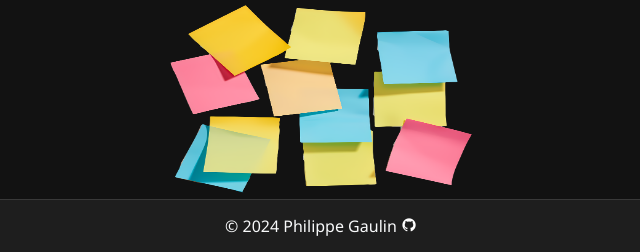
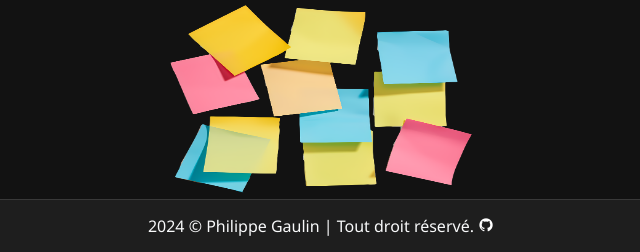
Before and after one commit to PHlLlPPE/tableau_competence, a PHP site: page /login.php in a window 1280 px wide. Shown: the part 564-816 px from the top of the page, without its empty margins (319-959 px from the left). Run offline with PHP 8.4, Linux system fonts and the light colour scheme.

Commit message:
Add files via upload

```diff
--- a/login.php
+++ b/login.php
@@ -41,9 +41,10 @@ if ($_SERVER['REQUEST_METHOD'] === 'POST') {
     <h1 class="troll">Vous verrez, c'est mieux que les post-it !</h1>
     <img src="post-it.png" alt="post-it">
     <footer>
-    &copy; 2024 Philippe Gaulin <a href="https://github.com/PHlLlPPE" target="_blank" style="color: #ffffff;">
-    <i class='bx bxl-github'></i>
-</a>
+    2024 &copy; Philippe Gaulin | Tout droit réservé.
+        <a href="https://github.com/PHlLlPPE" target="_blank" style="color: #ffffff;">
+            <i class='bx bxl-github'></i>
+        </a>
     </footer>
 </body>
 </html>
```
Also changed, not shown: register.php (+6 -4 lines).
